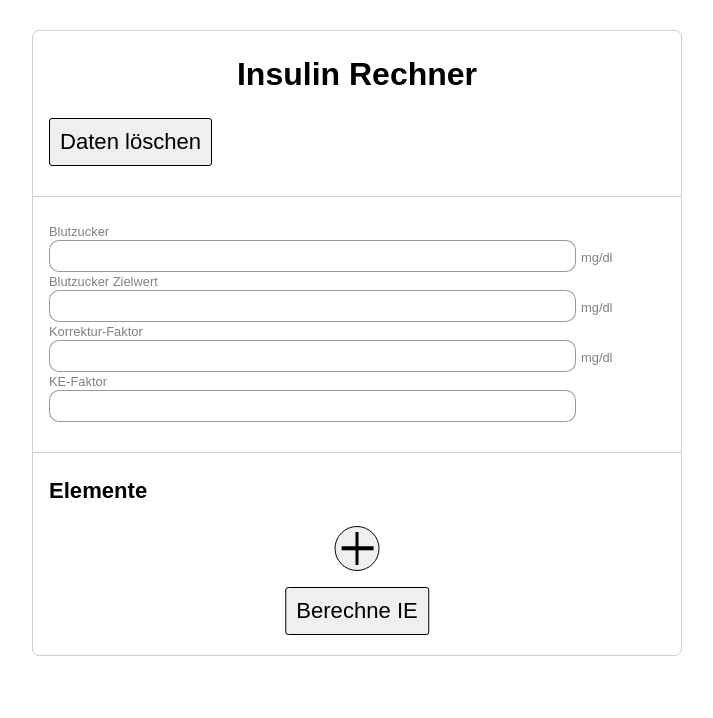
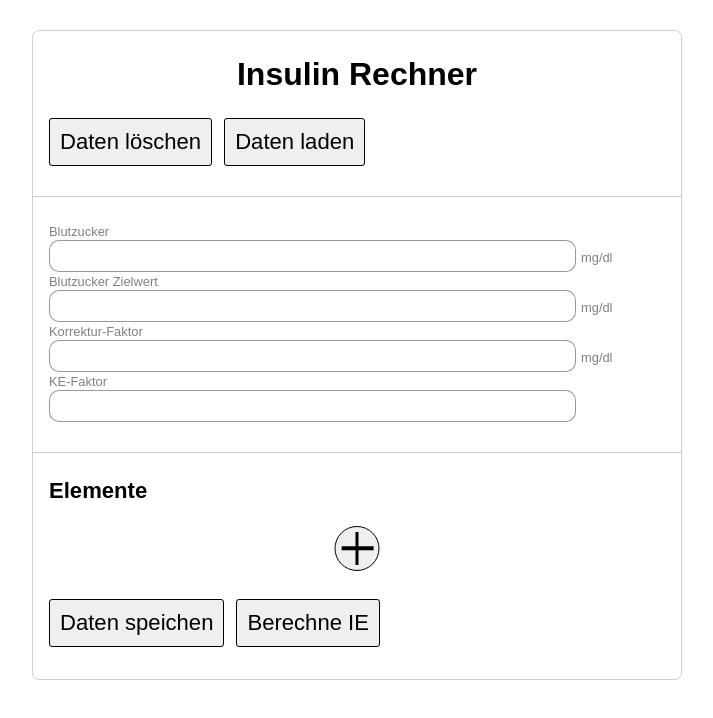
Before and after one commit to Derion23/insulin-calculator, a React (Create React App) app: page / in a window 1280 px wide. Shown: the top 718 px of the page, without its empty margins (148-861 px from the left). Built offline with nearby package versions, Linux system fonts and the light colour scheme.

Commit message:
added save-data and load-data-buttons back in

```diff
--- a/src/App.js
+++ b/src/App.js
@@ -5,10 +5,12 @@ import './css/style.css'
 import FixedInformationSection from './Components/FixedInformationSection'
 import ListSection from './Components/ListSection'
 import Output from './Components/Output.js'
+
 import useLocalStorage from './hooks/useLocalStorage.js'
 
+const PREFIX = "insulin-calculator-"
 
-const PREFIX = "insulin-calculator-"
+let hasRerenderedSince60sec = false
 
 export default function App() {
     const [lastSavedData, setLastSavedData] = useLocalStorage('lastSavedData')
@@ -30,12 +32,22 @@ export default function App() {
     const outputRef = useRef()
 
     useEffect(() => {
-        // temporary
-        localStorage.removeItem('insulin-calculator-lastSavedData')
+        calculateIE(false, false)
 
-        calculateIE(false, false)
+        // update every minute
+        setInterval(() => {
+            if(!hasRerenderedSince60sec)
+                refreshPage()
+            else
+                hasRerenderedSince60sec = false
+
+        }, 60000);
     }, [])
 
+
+    function refreshPage(){
+        window.location.reload();
+    }
 
     function handleSlideChange(id, activeSlideIdx){
         const newFoodItems = foodItems.map(foodItem => {
@@ -105,8 +117,9 @@ export default function App() {
 
         setFoodItems(foodItems)
 
-        // not working because of async state setting
-        calculateIE()
+        setTimeout(() => {
+            calculateIE(false, false)
+        }, 100)
     }
 
     function handleSuggestionClick(suggestionText, id){
@@ -115,9 +128,10 @@ export default function App() {
     }
 
     function getCurrentDayTime(){
-        const [hours, minutes] = new Date().toLocaleTimeString().split(':')
+         const [hours, minutes] = new Date().toLocaleTimeString().split(':')
         const time =  toNumberFormat(hours) + (toNumberFormat(minutes) / 60)
         let dayTime = ''
+
         if(time <= 11.5){
             dayTime = 'morning'
         } else if(time <= 16){
@@ -125,6 +139,11 @@ export default function App() {
         } else {
             dayTime = 'evening'
         }
+
+        /* if(time < 21.9)
+            dayTime = 'midday'
+        else
+            dayTime = 'evening' */
 
         return dayTime
     }
@@ -362,16 +381,19 @@ export default function App() {
 
     return (
         <div>
+            {hasRerenderedSince60sec = true}
+
             <h1>Insulin Rechner</h1>
             <p>
-                {/* <button
-                    className='load-data-button'
-                    onClick = {loadData}
-                >Daten laden</button> */}
                 <button
                     className='clear-data-button space-around'
                     onClick = {clearData}
-                >Daten löschen</button>
+                    >Daten löschen</button>
+
+                <button
+                    className='load-data-button'
+                    onClick = {loadData}
+                >Daten laden</button>
             </p>
 
             <hr className='destop-hr new-section-hr'/>
@@ -401,12 +423,12 @@ export default function App() {
                 handleSlideChange={handleSlideChange}
             />
 
-            {/* <button
-                className='save-data-button'
-                onClick = {saveData}
-            >Daten speichen</button> */}
+            <p style={{marginBottom:'20px'}}>
+                <button
+                    className='save-data-button space-around'
+                    onClick = {saveData}
+                >Daten speichen</button>
 
-            <p style={{marginBottom:'20px'}}>
                 <button
                     className='calculateIE-button'
                     onClick={calculateIE}
--- a/src/Components/Output.js
+++ b/src/Components/Output.js
@@ -5,12 +5,12 @@ import '../css/style.css'
 export default function Output(
     {totalIE, totalMainMealKE, totalIntermealKE, totalKE, totalCorrectionInsulin, outputRef}) {
     return (
-        <div>
+        <div ref={outputRef}>
             {!(totalIE === '' || totalIE == undefined || totalIE <= 0) ?
                 <div>
                     <hr />
 
-                    <div ref={outputRef} className='space-around'>
+                    <div className='space-around'>
 
                         <p className='output' >
                             Hauptmahlzeit-KE : {totalMainMealKE} KE <br />
--- a/src/css/style.css
+++ b/src/css/style.css
@@ -131,16 +131,11 @@ label{
     background-color: rgb(211, 210, 210);
 }
 
+/* .calculateIE-button{
 
-.save-data-button{
-    float: left;
-}
-
-.calculateIE-button{
-    left: 50%;
     -ms-transform: translate(-50%, 0%);
     transform: translate(-50%, 0%);
-}
+} */
 
 .delete-food-item-button{
     margin: 0;
```
Also changed, not shown: 11 other files (tests, documents, lock files or other folders).
